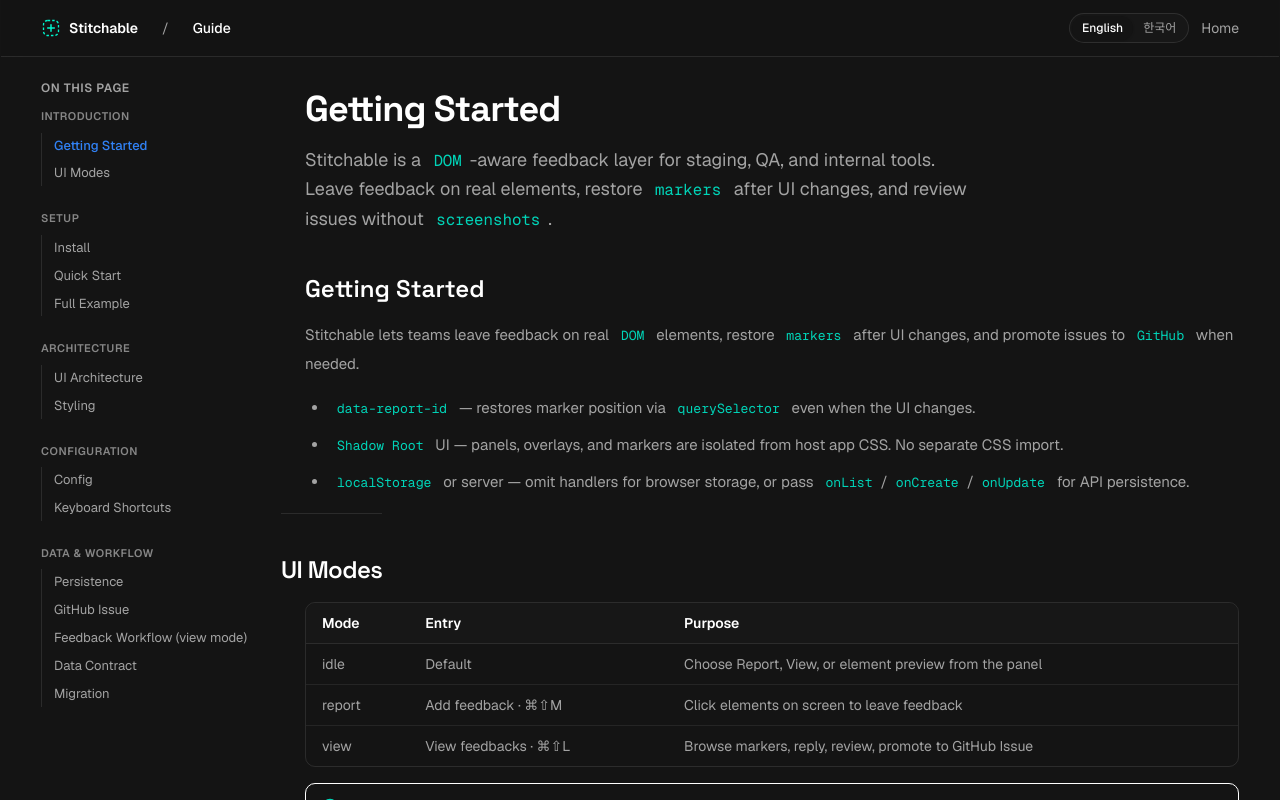
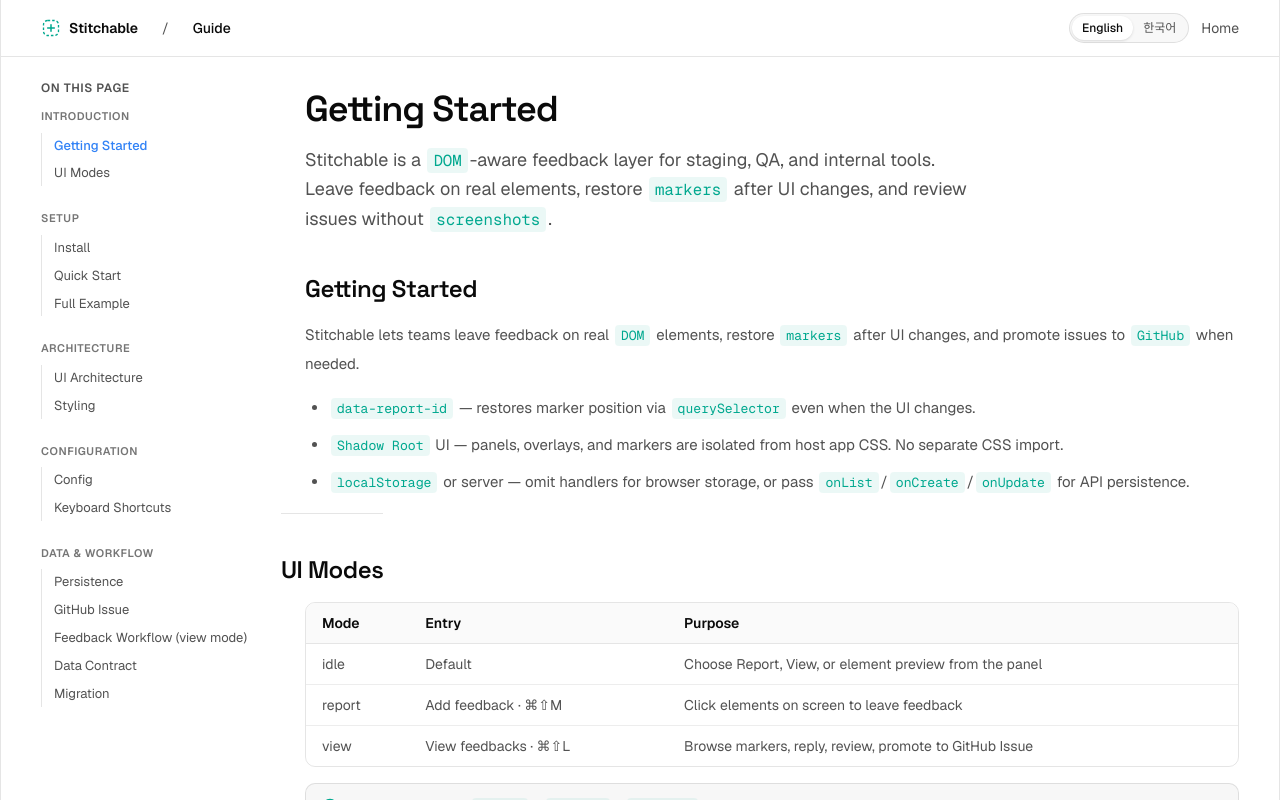
Before and after one commit to kimsangjunv1/stitchable-landing, a Next.js app: page /guide in a window 1280 px wide. Shown: the top 800 px of the page. Built offline with nearby package versions, Linux system fonts and the light colour scheme.

Commit message:
fix: guide 라우트 다크 -> 라이트 테마 변경

```diff
--- a/src/app/guide/page.tsx
+++ b/src/app/guide/page.tsx
@@ -9,7 +9,7 @@ export default async function GuidePage() {
     <Main
       id="guide"
       className={{
-        container: "min-h-screen bg-background",
+        container: "min-h-screen vp-section-light",
         inner: "",
       }}
     >
--- a/src/widgets/guide/ui/Shell.tsx
+++ b/src/widgets/guide/ui/Shell.tsx
@@ -13,7 +13,7 @@ export function Shell() {
   useGuideSectionObserver(sectionIds)
 
   return (
-    <div className="min-h-screen bg-background">
+    <div className="min-h-screen">
       <TopBar navHome={guide.navHome} />
       <div className="flex gap-10 px-6 sm:px-10">
         <Sidebar
--- a/src/widgets/guide/ui/TopBar.tsx
+++ b/src/widgets/guide/ui/TopBar.tsx
@@ -6,7 +6,7 @@ import { LocaleSwitcher } from "@/widgets/home/ui/LocaleSwitcher"
 
 export function TopBar({ navHome }: { navHome: string }) {
   return (
-    <header className="sticky top-0 z-40 border-b border-border bg-background/95 backdrop-blur-md">
+    <header className="sticky top-0 z-40 border-b border-[var(--vp-color-stroke)] bg-[var(--vp-color-bg)]/95 backdrop-blur-md">
       <div className="flex h-14 items-center justify-between gap-4 px-6 sm:px-10">
         <div className="flex items-center gap-6">
           <Link href="/" className="flex items-center gap-2 text-sm font-semibold text-foreground">
--- a/src/widgets/home/styles/vp-landing.css
+++ b/src/widgets/home/styles/vp-landing.css
@@ -83,6 +83,27 @@
 .vp-section-dark .vp-page-shell {
   border-left-color: rgba(255, 255, 255, 0.1);
   border-right-color: rgba(255, 255, 255, 0.1);
+}
+
+/* Guide page — map shadcn tokens to vp-section-light palette */
+#guide.vp-section-light {
+  --background: var(--vp-color-bg);
+  --foreground: var(--vp-color-text);
+  --card: var(--vp-color-bg-elevated);
+  --card-foreground: var(--vp-color-text);
+  --popover: var(--vp-color-bg-elevated);
+  --popover-foreground: var(--vp-color-text);
+  --primary: var(--vp-color-brand);
+  --primary-foreground: #ffffff;
+  --secondary: var(--vp-color-bg-soft);
+  --secondary-foreground: var(--vp-color-text);
+  --muted: var(--vp-color-bg-soft);
+  --muted-foreground: var(--vp-color-text-muted);
+  --accent: var(--vp-color-brand-dim);
+  --accent-foreground: var(--vp-color-brand);
+  --border: var(--vp-color-stroke);
+  --input: var(--vp-color-stroke);
+  --ring: var(--vp-color-brand);
 }
 
 .marketing-layout {
--- a/src/widgets/layout/Main.tsx
+++ b/src/widgets/layout/Main.tsx
@@ -32,7 +32,7 @@ export function Main({ children, id, className }: MainProps) {
         <div
           className={cn(
             isFullBleed
-              ? "vp-page-shell min-h-screen bg-background text-foreground"
+              ? "vp-page-shell min-h-screen"
               : "mx-auto max-w-[var(--size-pc,80rem)] px-[2rem]",
             className?.inner,
           )}
```
